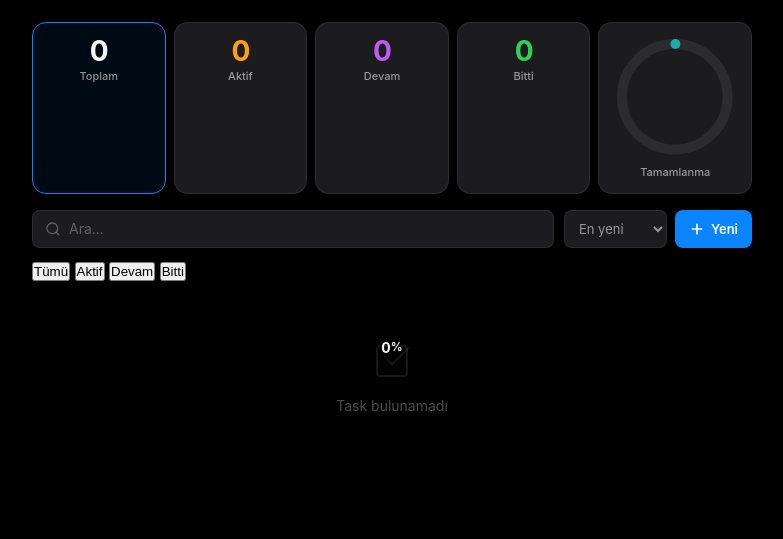
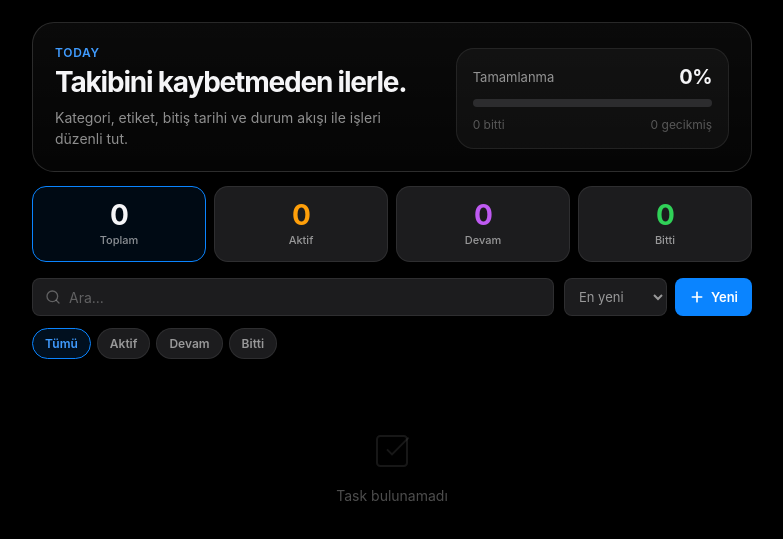
Before and after one commit to kerembasbug/taskchecker, a website: page public/index.html in a window 1280 px wide. Shown: the part 53-592 px from the top of the page, without its empty margins (248-1031 px from the left). Drawn offline with nearby package versions, Linux system fonts and the light colour scheme; no server answers; sample sign-in values are in the browser's storage.

Commit message:
fix: replace broken progress ring with clean hero summary layout
- Remove circular completion ring causing large visual artifact
- Add clean hero summary card with linear completion progress
- Make overdue state reactive with internal clock
- Add proper filter tab styling
- Tighten top section into cleaner Apple-like layout

```diff
--- a/public/assets/style.css
+++ b/public/assets/style.css
@@ -78,9 +78,91 @@ body {
 
 .main { max-width:760px; margin:0 auto; padding:24px 20px 120px; }
 
+.hero-card {
+  background: linear-gradient(180deg, rgba(255,255,255,0.04), rgba(255,255,255,0.02));
+  border: 0.5px solid var(--border2);
+  border-radius: 22px;
+  padding: 22px;
+  margin-bottom: 14px;
+  display: grid;
+  grid-template-columns: 1.4fr 1fr;
+  gap: 18px;
+}
+
+.hero-kicker {
+  color: var(--accent2);
+  font-size: 12px;
+  font-weight: 600;
+  text-transform: uppercase;
+  letter-spacing: 0.7px;
+  margin-bottom: 8px;
+}
+
+.hero-title {
+  font-size: 28px;
+  line-height: 1.05;
+  letter-spacing: -1.2px;
+  margin-bottom: 10px;
+}
+
+.hero-copy {
+  color: var(--text2);
+  font-size: 14px;
+  line-height: 1.5;
+  max-width: 42ch;
+}
+
+.hero-progress {
+  align-self: end;
+  background: rgba(255,255,255,0.04);
+  border: 0.5px solid var(--border);
+  border-radius: 18px;
+  padding: 16px;
+}
+
+.hero-progress-head,
+.hero-progress-meta {
+  display: flex;
+  justify-content: space-between;
+  align-items: center;
+  gap: 10px;
+}
+
+.hero-progress-head {
+  font-size: 13px;
+  color: var(--text2);
+  margin-bottom: 10px;
+}
+
+.hero-progress-head strong {
+  color: var(--text);
+  font-size: 20px;
+  letter-spacing: -0.5px;
+}
+
+.hero-progress-track {
+  height: 8px;
+  background: var(--bg3);
+  border-radius: 999px;
+  overflow: hidden;
+  margin-bottom: 10px;
+}
+
+.hero-progress-fill {
+  height: 100%;
+  background: linear-gradient(90deg, var(--accent), var(--green));
+  border-radius: inherit;
+  transition: width 0.5s ease;
+}
+
+.hero-progress-meta {
+  color: var(--text3);
+  font-size: 12px;
+}
+
 /* STATS */
 .stats-row {
-  display:flex; gap:8px; margin-bottom:16px;
+  display:grid; grid-template-columns:repeat(4, 1fr); gap:8px; margin-bottom:16px;
   overflow-x:auto; -webkit-overflow-scrolling:touch;
   scrollbar-width:none;
 }
@@ -101,21 +183,6 @@ body {
 .scard-progress-val { color:var(--purple); }
 .scard-done-val { color:var(--green); }
 .scard-lbl { font-size:11px; color:var(--text2); margin-top:4px; font-weight:500; }
-
-.scard-pct { flex:1.2; }
-
-.pct-svg { width:100%; height:auto; }
-.pct-bg { fill:none; stroke:var(--bg3); stroke-width:3; }
-.pct-fg { fill:none; stroke:url(#pctGrad); stroke-width:3; stroke-linecap:round; transition:stroke-dasharray 0.6s ease; }
-
-.pct-ring-wrap {
-  position:relative; width:50px; height:50px; margin:0 auto 4px;
-}
-
-.pct-num {
-  position:absolute; inset:0; display:flex; align-items:center; justify-content:center;
-  font-size:14px; font-weight:700;
-}
 
 /* PROGRESS */
 .progress-section {
@@ -139,6 +206,33 @@ body {
   display:flex; justify-content:space-between; align-items:center;
   gap:10px; margin-bottom:12px;
 }
+
+.filter-tabs {
+  display: flex;
+  gap: 6px;
+  margin-bottom: 12px;
+  overflow-x: auto;
+  scrollbar-width: none;
+}
+
+.filter-tabs::-webkit-scrollbar { display: none; }
+
+.filter-tabs button {
+  background: var(--bg2);
+  border: 0.5px solid var(--border);
+  color: var(--text2);
+  padding: 7px 12px;
+  border-radius: 999px;
+  font-size: 12px;
+  font-weight: 600;
+  cursor: pointer;
+  white-space: nowrap;
+  transition: all 0.15s;
+  font-family: inherit;
+}
+
+.filter-tabs button:hover { border-color: var(--border2); color: var(--text); }
+.filter-tabs .seg-active { background: rgba(10,132,255,0.12); border-color: var(--accent); color: var(--accent2); }
 
 .search-box {
   flex:1; display:flex; align-items:center; gap:8px;
@@ -444,7 +538,9 @@ body {
 @media (max-width:640px) {
   .main { padding:16px 16px 100px; }
   .nav-inner { padding:0 16px; }
-  .stats-row { gap:6px; }
+  .hero-card { grid-template-columns: 1fr; padding: 18px; }
+  .hero-title { font-size: 24px; }
+  .stats-row { gap:6px; grid-template-columns: repeat(2, 1fr); }
   .scard { padding:10px 8px; }
   .scard-val { font-size:22px; }
   .scard-lbl { font-size:10px; }
--- a/public/index.html
+++ b/public/index.html
@@ -35,6 +35,27 @@
         <button @click="filter='active';sortField='dueDate'" class="overdue-link">Göster</button>
     </div>
 
+    <section class="hero-card">
+        <div>
+            <p class="hero-kicker">Today</p>
+            <h1 class="hero-title">Takibini kaybetmeden ilerle.</h1>
+            <p class="hero-copy">Kategori, etiket, bitiş tarihi ve durum akışı ile işleri düzenli tut.</p>
+        </div>
+        <div class="hero-progress">
+            <div class="hero-progress-head">
+                <span>Tamamlanma</span>
+                <strong><span x-text="Math.round(completionRate)">0</span>%</strong>
+            </div>
+            <div class="hero-progress-track">
+                <div class="hero-progress-fill" :style="'width:' + completionRate + '%' "></div>
+            </div>
+            <div class="hero-progress-meta">
+                <span><span x-text="completedCount">0</span> bitti</span>
+                <span><span x-text="overdueCount">0</span> gecikmiş</span>
+            </div>
+        </div>
+    </section>
+
     <section class="stats-row">
         <div class="scard" @click="filter='all';searchQuery=''" :class="{'scard-active': filter==='all' && !searchQuery}">
             <div class="scard-val" x-text="tasks.length">0</div>
@@ -51,23 +72,6 @@
         <div class="scard" @click="filter='completed'" :class="{'scard-active': filter==='completed'}">
             <div class="scard-val scard-done-val" x-text="completedCount">0</div>
             <div class="scard-lbl">Bitti</div>
-        </div>
-        <div class="scard scard-pct" :class="{'scard-active': false}">
-            <div class="scard-pct-ring">
-                <svg viewBox="0 0 36 36" class="pct-svg">
-                    <defs>
-                        <linearGradient id="pctGrad" x1="0%" y1="0%" x2="100%" y2="0%">
-                            <stop offset="0%" stop-color="#0a84ff"/>
-                            <stop offset="100%" stop-color="#30d158"/>
-                        </linearGradient>
-                    </defs>
-                    <circle class="pct-bg" cx="18" cy="18" r="15.9"/>
-                    <circle class="pct-fg" cx="18" cy="18" r="15.9"
-                        :style="'stroke-dasharray: ' + completionRate + ' ' + (100 - completionRate) + '; stroke-dashoffset: 25'"/>
-                </svg>
-                <span class="pct-num"><span x-text="Math.round(completionRate)">0</span><sup>%</sup></span>
-            </div>
-            <div class="scard-lbl">Tamamlanma</div>
         </div>
     </section>
 
@@ -124,7 +128,7 @@
 
             <div class="task-list">
             <template x-for="task in sortedTasks" :key="task.id">
-                <div class="tcard" :class="{'tcard-done': task.status==='completed', 'tcard-cancel': task.status==='cancelled', 'tcard-overdue': task.dueDate && task.dueDate < Date.now() && task.status!=='completed' && task.status!=='cancelled'}" @click="openDetail(task)">
+                <div class="tcard" :class="{'tcard-done': task.status==='completed', 'tcard-cancel': task.status==='cancelled', 'tcard-overdue': isOverdue(task)}" @click="openDetail(task)">
                     <button @click.stop="toggleComplete(task)" class="tcheck" :class="{'tcheck-on': task.status==='completed', 'tcheck-wip': task.status==='in_progress'}">
                         <svg x-show="task.status==='completed'" width="12" height="12" viewBox="0 0 24 24" fill="none" stroke="currentColor" stroke-width="3.5" stroke-linecap="round" stroke-linejoin="round"><polyline points="20 6 9 17 4 12"/></svg>
                         <svg x-show="task.status==='in_progress'" width="10" height="10" viewBox="0 0 24 24" fill="currentColor"><circle cx="12" cy="12" r="5"/></svg>
@@ -140,7 +144,7 @@
                             <template x-for="tag in task.tags" :key="tag">
                                 <span class="tcard-tag" x-text="tag"></span>
                             </template>
-                            <span x-show="task.dueDate" class="tcard-due" :class="{'tcard-due-overdue': task.dueDate && task.dueDate < Date.now() && task.status!=='completed' && task.status!=='cancelled'}" x-text="formatDue(task.dueDate)"></span>
+                            <span x-show="task.dueDate" class="tcard-due" :class="{'tcard-due-overdue': isOverdue(task)}" x-text="formatDue(task.dueDate)"></span>
                             <span class="tcard-time" x-text="formatDate(task.createdAt)"></span>
                         </div>
                     </div>
@@ -283,12 +287,14 @@ function taskApp() {
         detailTask: null,
         editTask: { title:'', description:'', category:'', dueDate:'', tagsInput:'' },
         refreshTimer: null,
+        clockTimer: null,
+        nowTs: Date.now(),
         newTask: { title:'', description:'', priority:'medium', category:'', dueDate:'', tagsInput:'' },
 
         get activeCount() { return this.tasks.filter(t => t.status === 'active').length; },
         get inProgressCount() { return this.tasks.filter(t => t.status === 'in_progress').length; },
         get completedCount() { return this.tasks.filter(t => t.status === 'completed').length; },
-        get overdueCount() { return this.tasks.filter(t => t.dueDate && t.dueDate < Date.now() && t.status !== 'completed' && t.status !== 'cancelled').length; },
+        get overdueCount() { return this.tasks.filter(t => this.isOverdue(t)).length; },
         get completionRate() { return this.tasks.length === 0 ? 0 : (this.completedCount / this.tasks.length) * 100; },
 
         get categories() {
@@ -322,6 +328,7 @@ function taskApp() {
             if (!token) { location.href = '/login'; return; }
             await this.fetchTasks();
             this.refreshTimer = setInterval(() => this.fetchTasks(), 15000);
+            this.clockTimer = setInterval(() => this.nowTs = Date.now(), 60000);
         },
 
         headers() { return { 'Authorization': 'Bearer ' + localStorage.getItem('token'), 'Content-Type': 'application/json' }; },
@@ -429,6 +436,10 @@ function taskApp() {
             return new Date(ts).toLocaleDateString('tr-TR', { day:'2-digit', month:'short' });
         },
 
+        isOverdue(task) {
+            return Boolean(task.dueDate && task.dueDate < this.nowTs && task.status !== 'completed' && task.status !== 'cancelled');
+        },
+
         logout() { localStorage.removeItem('token'); location.href = '/login'; },
 
         handleKey(e) {
```
